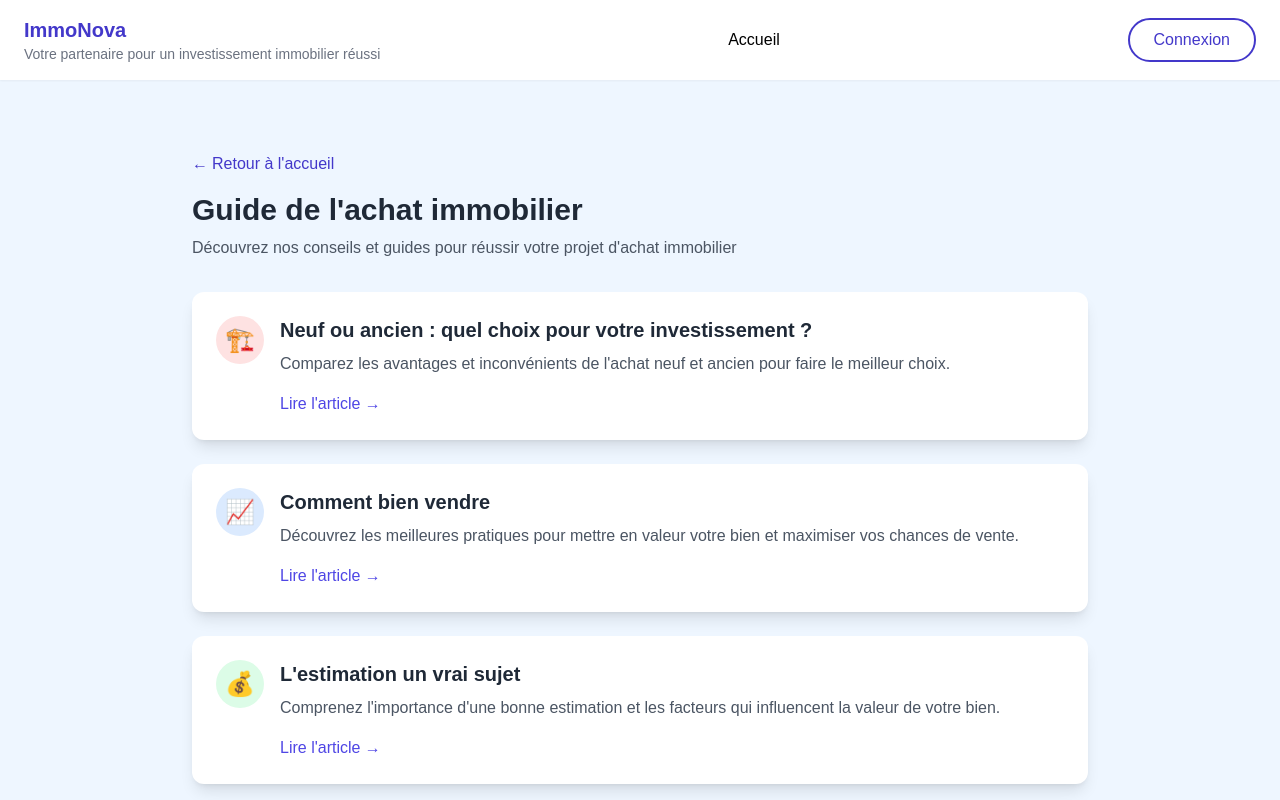
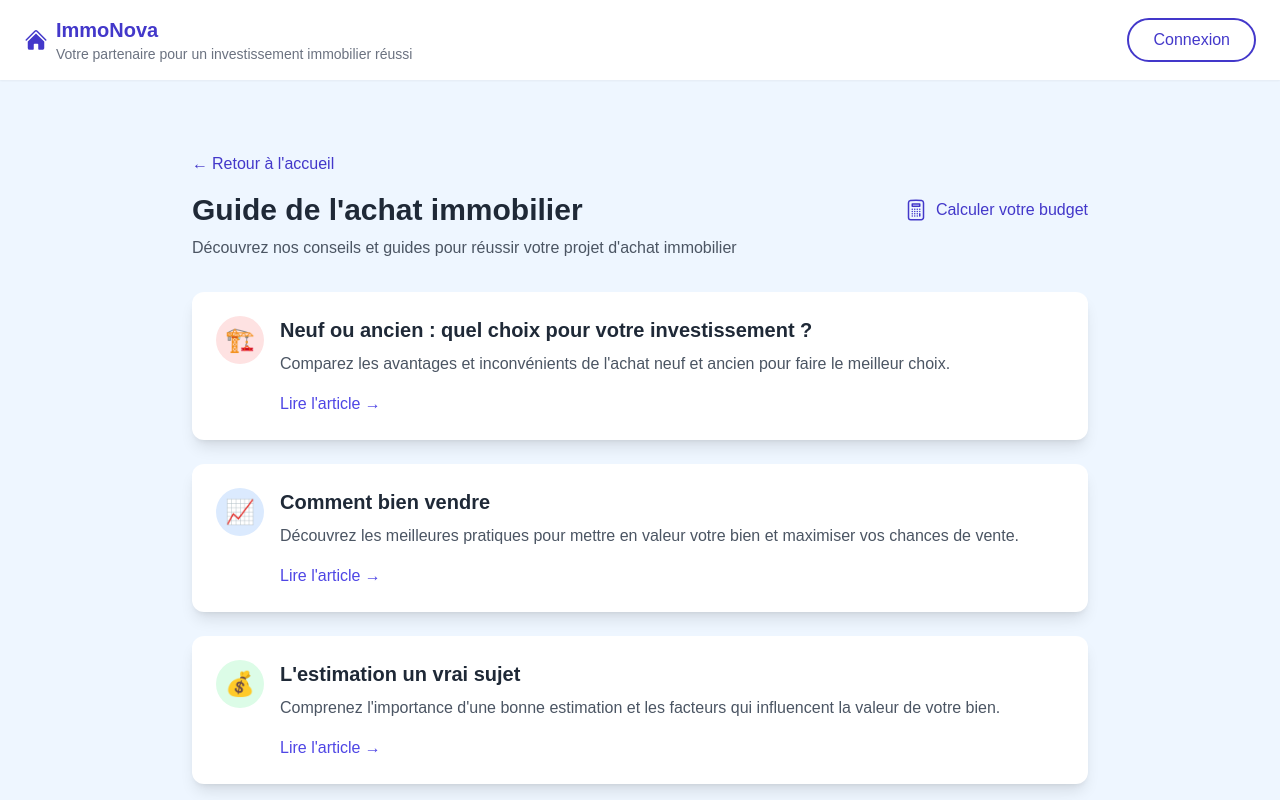
Before and after one commit to Ludus78/immonova, a Next.js app: page /achat in a window 1280 px wide. Built offline with nearby package versions, Linux system fonts and the light colour scheme; no server answers.

Commit message:
Refactor AchatPage layout and content for improved clarity and user experience. Update header to include a budget calculator link and enhance property comparison details for better understanding.

```diff
--- a/app/achat/page.tsx
+++ b/app/achat/page.tsx
@@ -24,7 +24,7 @@ export default function AchatPage() {
       color: 'bg-red-100 text-red-600',
       content: (
         <div className="space-y-6">
-          <h2 className="text-lg text-gray-800">Opter pour un bien neuf permet de bénéficier d’un logement aux normes actuelles, avec une meilleure performance énergétique et des frais de notaire réduits. De plus, certains dispositifs fiscaux comme le PTZ (Prêt à Taux Zéro) peuvent faciliter l’achat. En revanche, les prix sont plus élevés et les délais de livraison peuvent s’étendre sur plusieurs mois. À l’inverse, l’achat dans l’ancien offr un prix au mètre carré plus attractif et un charme architectural, avec la possibilité d’emménager rapidement. Toutefois, il peut impliquer des travaux de rénovation et une isolation moins performante.(base de calcul : 100k €)</h2>
+          <h2 className="text-lg text-gray-800">Opter pour un bien neuf permet de bénéficier d'un logement aux normes actuelles, avec une meilleure performance énergétique et des frais de notaire réduits. De plus, certains dispositifs fiscaux comme le PTZ (Prêt à Taux Zéro) peuvent faciliter l'achat. En revanche, les prix sont plus élevés et les délais de livraison peuvent s'étendre sur plusieurs mois. À l'inverse, l'achat dans l'ancien offr un prix au mètre carré plus attractif et un charme architectural, avec la possibilité d'emménager rapidement. Toutefois, il peut impliquer des travaux de rénovation et une isolation moins performante.(base de calcul : 100k €)</h2>
 
           <div className="grid md:grid-cols-2 gap-6">
             {/* Tableau Ancien */}
@@ -358,7 +358,19 @@ export default function AchatPage() {
         <Link href="/" className="flex items-center text-indigo-700 hover:underline mb-4">
           <span className="mr-1">←</span> Retour à l'accueil
         </Link>
-        <h1 className="text-3xl font-bold text-gray-800">Guide de l'achat immobilier</h1>
+        <div className="flex items-center justify-between">
+          <h1 className="text-3xl font-bold text-gray-800">Guide de l'achat immobilier</h1>
+          <Link
+            href="/calculette"
+            className="flex items-center gap-2 text-indigo-700 hover:text-indigo-900"
+            title="Calculette d'achat immobilier"
+          >
+            <svg xmlns="http://www.w3.org/2000/svg" fill="none" viewBox="0 0 24 24" strokeWidth={1.5} stroke="currentColor" className="w-6 h-6">
+              <path strokeLinecap="round" strokeLinejoin="round" d="M15.75 15.75V18m-7.5-6.75h.008v.008H8.25v-.008Zm0 2.25h.008v.008H8.25V13.5Zm0 2.25h.008v.008H8.25v-.008Zm0 2.25h.008v.008H8.25V18Zm2.498-6.75h.007v.008h-.007v-.008Zm0 2.25h.007v.008h-.007V13.5Zm0 2.25h.007v.008h-.007v-.008Zm0 2.25h.007v.008h-.007V18Zm2.504-6.75h.008v.008h-.008v-.008Zm0 2.25h.008v.008h-.008V13.5Zm0 2.25h.008v.008h-.008v-.008Zm0 2.25h.008v.008h-.008V18Zm2.498-6.75h.008v.008h-.008v-.008Zm0 2.25h.008v.008h-.008V13.5ZM8.25 6h7.5v2.25h-7.5V6ZM12 2.25c-1.892 0-3.758.11-5.593.322C5.307 2.7 4.5 3.65 4.5 4.757V19.5a2.25 2.25 0 0 0 2.25 2.25h10.5a2.25 2.25 0 0 0 2.25-2.25V4.757c0-1.108-.806-2.057-1.907-2.185A48.507 48.507 0 0 0 12 2.25Z" />
+            </svg>
+            <span>Calculer votre budget</span>
+          </Link>
+        </div>
         <p className="text-gray-600 mt-2">Découvrez nos conseils et guides pour réussir votre projet d'achat immobilier</p>
       </div>
 
--- a/app/components/SharedLayout.tsx
+++ b/app/components/SharedLayout.tsx
@@ -17,15 +17,23 @@ export default function SharedLayout({ children }: SharedLayoutProps) {
       {/* Header/Navigation */}
       <header className="sticky top-0 z-50 bg-white py-4 px-6 shadow-sm">
         <div className="max-w-7xl mx-auto flex justify-between items-center">
-          <div className="flex flex-col">
-            <Link href="/" className="hover:opacity-80">
-              <span className="text-xl font-bold text-indigo-700">ImmoNova</span>
-              <span className="block text-sm text-gray-500">Votre partenaire pour un investissement immobilier réussi</span>
+          <div className="flex items-center">
+            <Link href="/" className="flex items-center hover:opacity-80">
+              <div className="mr-2 text-2xl text-indigo-700">
+                <svg xmlns="http://www.w3.org/2000/svg" viewBox="0 0 24 24" fill="currentColor" className="w-6 h-6">
+                  <path d="M11.47 3.84a.75.75 0 011.06 0l8.69 8.69a.75.75 0 101.06-1.06l-8.689-8.69a2.25 2.25 0 00-3.182 0l-8.69 8.69a.75.75 0 001.061 1.06l8.69-8.69z" />
+                  <path d="M12 5.432l8.159 8.159c.03.03.06.058.091.086v6.198c0 1.035-.84 1.875-1.875 1.875H15a.75.75 0 01-.75-.75v-4.5a.75.75 0 00-.75-.75h-3a.75.75 0 00-.75.75V21a.75.75 0 01-.75.75H5.625a1.875 1.875 0 01-1.875-1.875v-6.198a2.29 2.29 0 00.091-.086L12 5.43z" />
+                </svg>
+              </div>
+              <div className="flex flex-col">
+                <span className="text-xl font-bold text-indigo-700">ImmoNova</span>
+                <span className="block text-sm text-gray-500">Votre partenaire pour un investissement immobilier réussi</span>
+              </div>
             </Link>
           </div>
 
           <nav className="hidden md:flex items-center gap-8">
-            <Link href="/" className="hover:text-indigo-700">Accueil</Link>
+            {/* Le lien Accueil a été supprimé */}
           </nav>
 
           {session ? (
```
